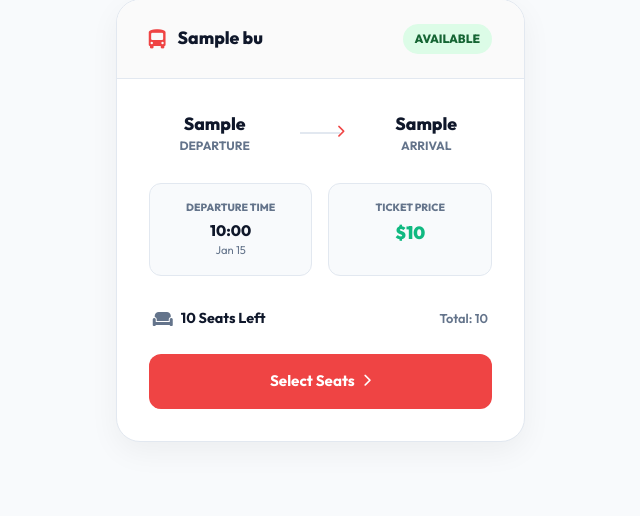
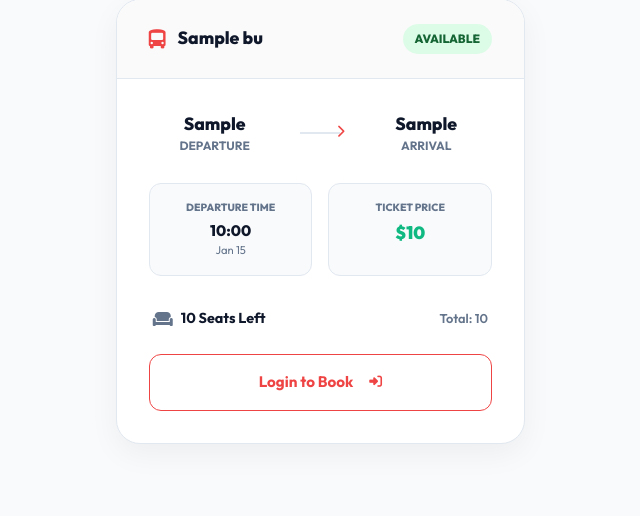
Before and after one commit to miyat0/bus_reservation_project., a Django app: template templates/users/search_buses.html in a window 1280 px wide. Shown: the part 331-847 px from the top of the page, without its empty margins (99-739 px from the left). Before the commit the page ends 773 px from the top, so only its background shows below. Run offline with Django 5.2, Linux system fonts and the light colour scheme; the template is opened without the code that fills it: values that come from a table or form of the project are taken from there, others are empty; tables that the repository leaves empty hold one stand-in row (values such as "Sample post").

Commit message:
feat: make bus search public while restricting booking to logged-in users

```diff
--- a/templates/users/search_buses.html
+++ b/templates/users/search_buses.html
@@ -83,9 +83,15 @@
                     </div>
 
                     {% if bus.available_seats > 0 %}
-                        <a href="{% url 'book_bus' bus.id %}" class="btn btn-primary" style="width: 100%; justify-content: center; padding: 16px;">
-                            Select Seats <i class="fas fa-chevron-right" style="font-size: 0.8rem;"></i>
-                        </a>
+                        {% if user.is_authenticated %}
+                            <a href="{% url 'book_bus' bus.id %}" class="btn btn-primary" style="width: 100%; justify-content: center; padding: 16px;">
+                                Select Seats <i class="fas fa-chevron-right" style="font-size: 0.8rem;"></i>
+                            </a>
+                        {% else %}
+                            <a href="{% url 'login' %}?next={% url 'book_bus' bus.id %}" class="btn btn-outline" style="width: 100%; justify-content: center; padding: 16px; border-color: var(--primary); color: var(--primary);">
+                                Login to Book <i class="fas fa-sign-in-alt" style="font-size: 0.8rem; margin-left: 8px;"></i>
+                            </a>
+                        {% endif %}
                     {% else %}
                         <button class="btn btn-secondary" style="width: 100%; justify-content: center; padding: 16px; cursor: not-allowed; color: var(--text-muted);" disabled>
                             Fully Booked
--- a/users/views.py
+++ b/users/views.py
@@ -38,7 +38,6 @@ def my_bookings(request):
     bookings = Booking.objects.filter(user=request.user).select_related('bus').order_by('-booking_date')
     return render(request, 'users/my_bookings.html', {'bookings': bookings})
 
-@login_required
 def search_buses(request):
     buses = Bus.objects.all()
     source = request.GET.get('source')
```
